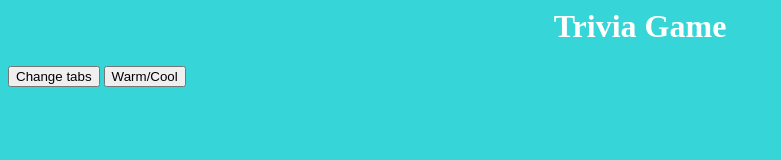
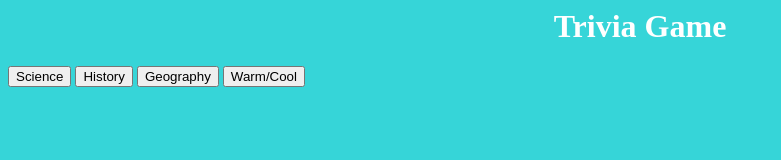
Before and after one commit to staten-island-tech/vite-project-uni897, a website built with Vite: page vite-project/index.html in a window 1280 px wide. Shown: the whole page, without its empty margins (0-781 px from the left). Built offline with nearby package versions, Linux system fonts and the light colour scheme.

Commit message:
asfdadfs

```diff
--- a/vite-project/index.html
+++ b/vite-project/index.html
@@ -6,7 +6,10 @@
   </head>
   <body class="blue">
     <h1 class="title">Trivia Game</h1>
-    <button class="change">Change tabs</button>
+    <button class="sci">Science</button>
+    <button class="his">History</button>
+    <button class="geo">Geography</button>
+
     <button class="waol">Warm/Cool</button>
     <script type="module" src="src/main.js"></script>
   </body>
--- a/vite-project/src/main.js
+++ b/vite-project/src/main.js
@@ -31,3 +31,7 @@ document.querySelector(".wol").addEventListener("click", function () {
     document.body.classList.remove("purple");
   }
 });
+
+const questions = [
+  {type: "sci", question: "What's the chemical formula for carbon dioxide?", answers:""}
+]
```
